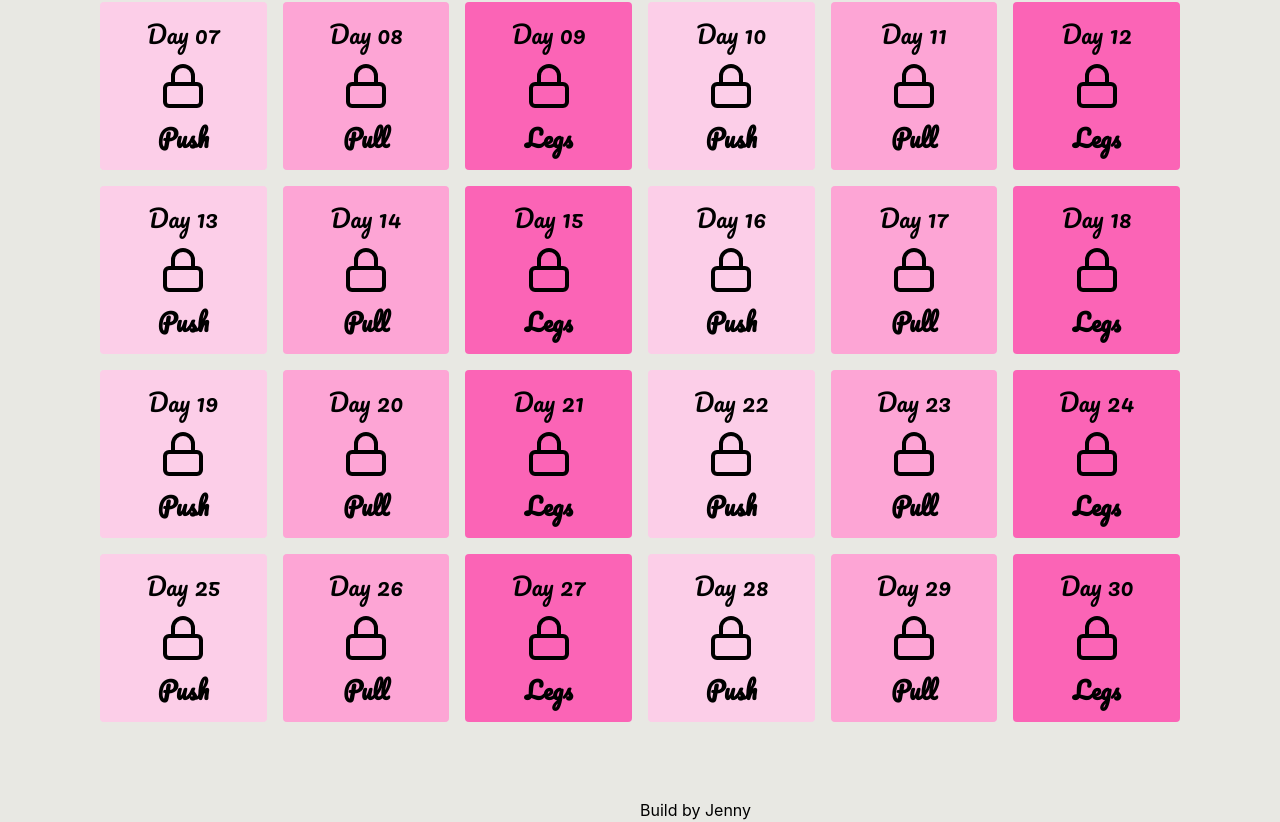
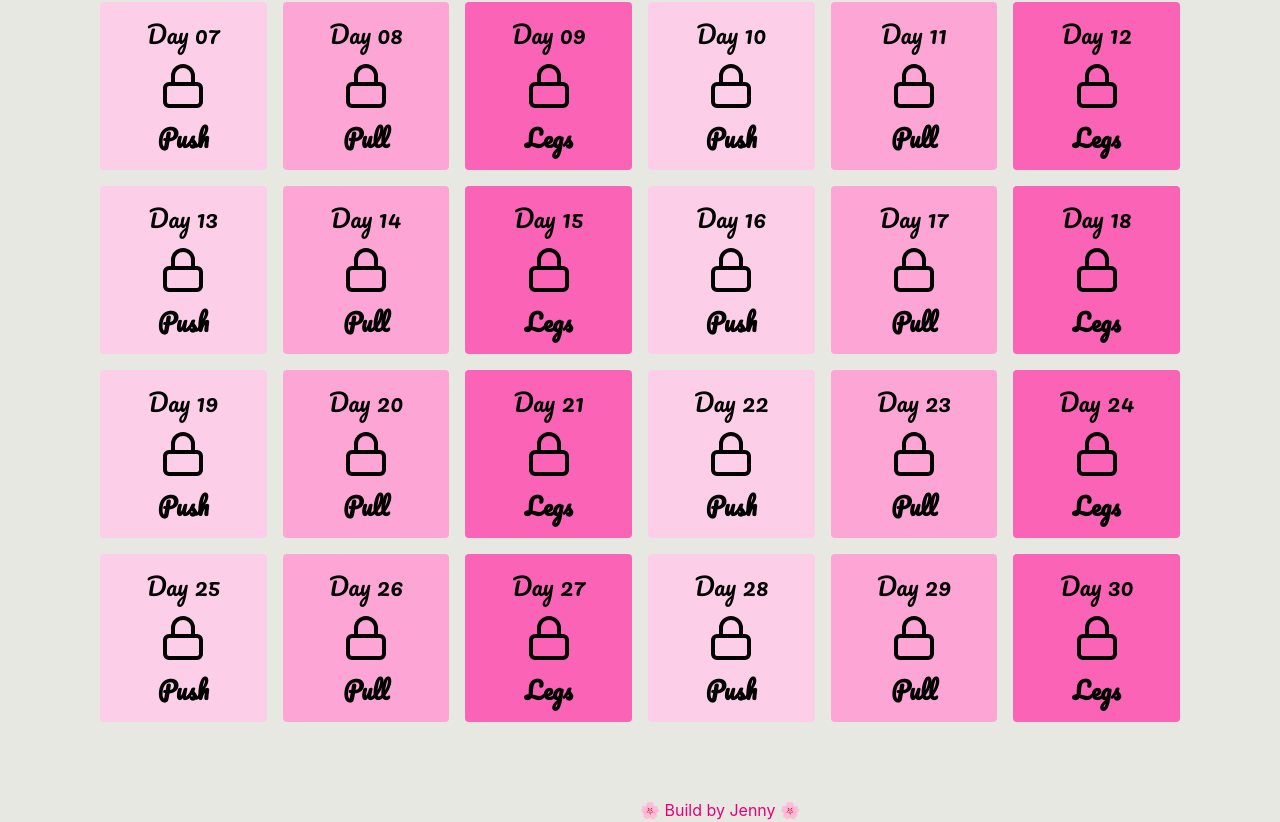
Before and after one commit to Trang217/workout-plan, a React (Vite) app: page / in a window 1280 px wide. Shown: the part 1173-1995 px from the top of the page. Built offline with nearby package versions, Linux system fonts and the light colour scheme.

Commit message:
update footer

```diff
--- a/src/components/Footer.tsx
+++ b/src/components/Footer.tsx
@@ -1,7 +1,7 @@
 export default function Footer() {
   return (
     <footer className="absolute bottom-0 left-[50vw]">
-      <p>Build by Jenny</p>
+      <p className="text-pink-600">🌸 Build by Jenny 🌸</p>
     </footer>
   );
 }
```
